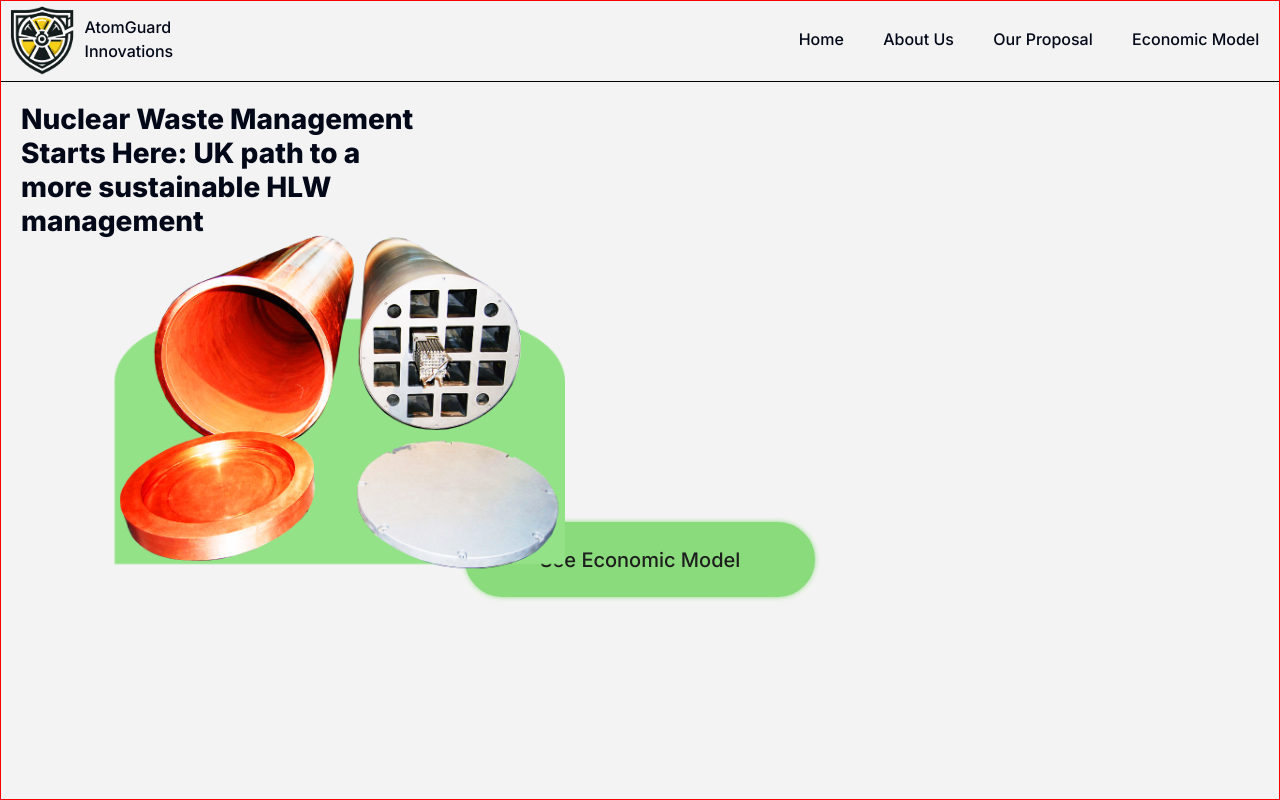
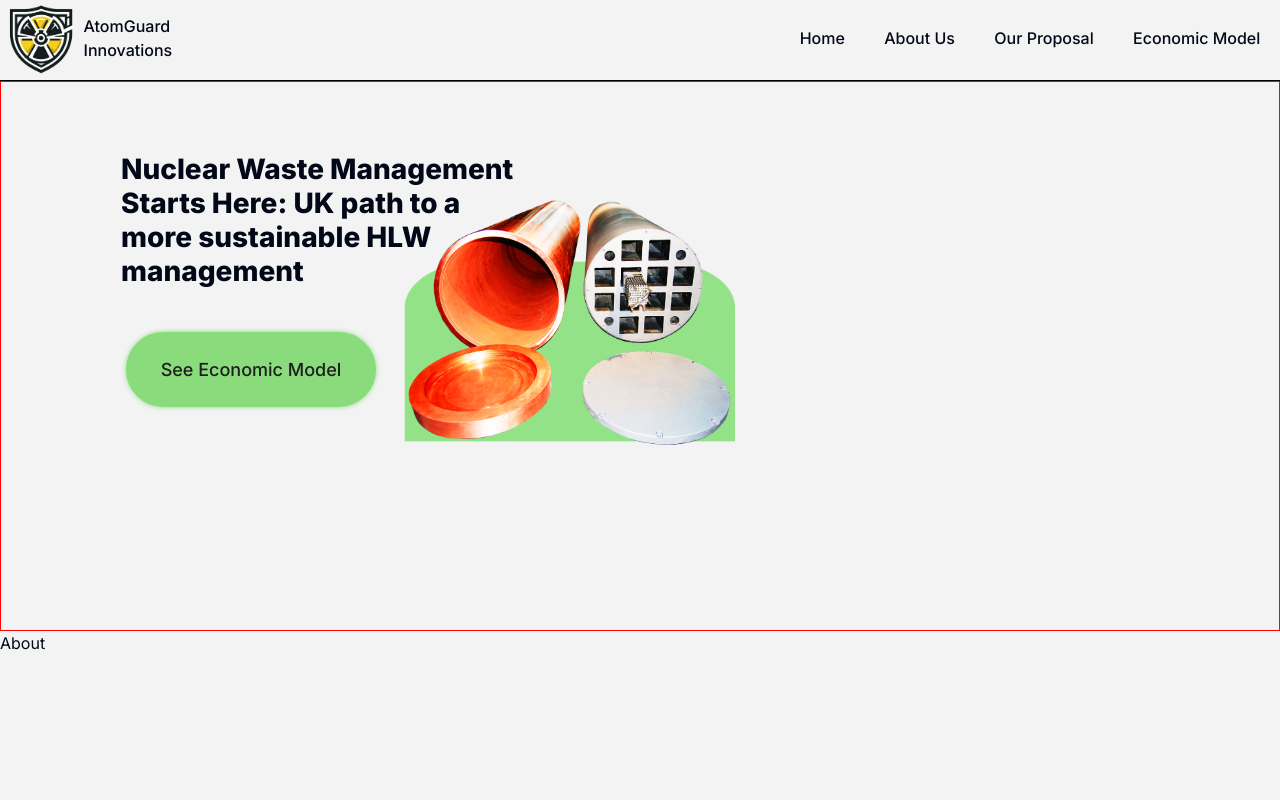
Before and after one commit to MatthewKokin/hlw-model-wbsite-nextjs, a Next.js app: page / in a window 1280 px wide. Built offline with nearby package versions, Linux system fonts and the light colour scheme.

Commit message:
chore: refactor trying md size to be nice

```diff
--- /dev/null
+++ b/app/(marketing)/_components/about.tsx
@@ -0,0 +1,9 @@
+import React from 'react'
+
+function About() {
+  return (
+    <div>About</div>
+  )
+}
+
+export default About
--- a/app/(marketing)/_components/home.tsx
+++ b/app/(marketing)/_components/home.tsx
@@ -3,7 +3,7 @@ import "../../../styles/home.css";
 import Image from 'next/image';
 export function Home() {
   return (
-    <div>
+    <div className='home-container'>
       <div className='container-mission-image'>
         <div className='mission'>
             <h1>Nuclear Waste Management</h1>
@@ -12,14 +12,16 @@ export function Home() {
             <h1>management</h1>
         </div>
 
+        <div className='container-img'>
         <Image
             src="/infographic.svg"
             alt="Logo"
-            height={600}
-            width={600}
-            className="m-0 img"
+            height={440}
+            width={440}
+            className="img"
             />
       </div>
+        </div>
         <div className='container-button'>
           <button>See Economic Model</button>
         </div>
--- a/app/(marketing)/page.tsx
+++ b/app/(marketing)/page.tsx
@@ -1,9 +1,13 @@
 import React from 'react'
 import { Home } from '@/app/(marketing)/_components/home'
+import About from './_components/about'
 
 function MarketingPage() {
   return (
+    <>
     <Home/>
+    <About/>
+    </>
   )
 }
 
--- a/styles/home.css
+++ b/styles/home.css
@@ -13,9 +13,12 @@ html body {
   overflow-x: hidden;
 }
 
-body{
+.home-container{
   border: 1px solid red;
-  width: 100%;
+  height: 100%;
+  min-height: 550px;
+  min-width: 400px;
+  height: auto;
 }
 
 .container-mission-image{
@@ -27,24 +30,29 @@ body{
     line-height: normal;
     font-weight: 800;
     /* border: 1px solid red; */
-    margin: 20px 0px 20px 20px;
-    position: relative;
-    z-index: 1;
+    margin: 20px;
     background-color: none;
 }
 
+.container-img {
+  overflow: hidden;
+  position: relative;
+  background-color: none;
+  max-width: 440px;
+  min-width: 440px;
+  margin: auto;
+}
+
+
 .img{
-    position: absolute;
-    top: 235px;
-    left: 40px;
-    z-index: 1;
+    overflow:hidden;
+    position:relative;
     background-color: none;
 }
 
 .container-button{
   display: block;
   align-items: center;
-  /* border: 1px solid red; */
 }
 
 .container-button button{
@@ -64,6 +72,38 @@ body{
   box-shadow: 0px 0px 10px #89DB7B;
   border: 4px solid #89DB7B;
   background-color: whitesmoke;
+}
+
+@media (min-width: 768px) {
+  .container-img {
+    position: absolute;
+    /* border: 1px solid red; */
+    top: 200px;
+    left: 350px;
+  }
+  .container-mission-image{
+    /* border: 1px solid green; */
+    display: flex;
+    justify-content: flex-start;
+    align-items:flex-start;
+    margin-left: 100px;
+    margin-top: 50px;
+    width: 500px;
+    height: 200px;
+  }
+
+  .mission{
+    margin-right: 0px;
+    position: relative;
+  }
+
+  .container-button button{
+    margin-left: 125px;
+    font-weight: 500;
+    font-size: 18px;
+    width: 250px;
+    height: 75px;
+  }
 }
 
 /* .mission {
```
